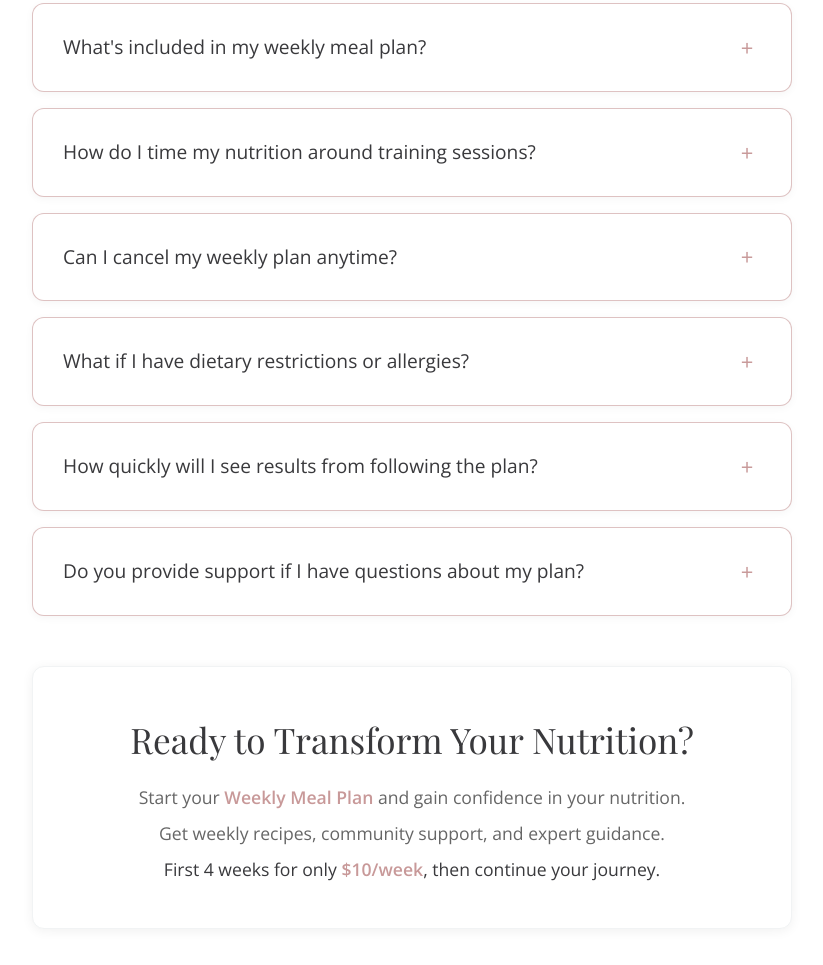
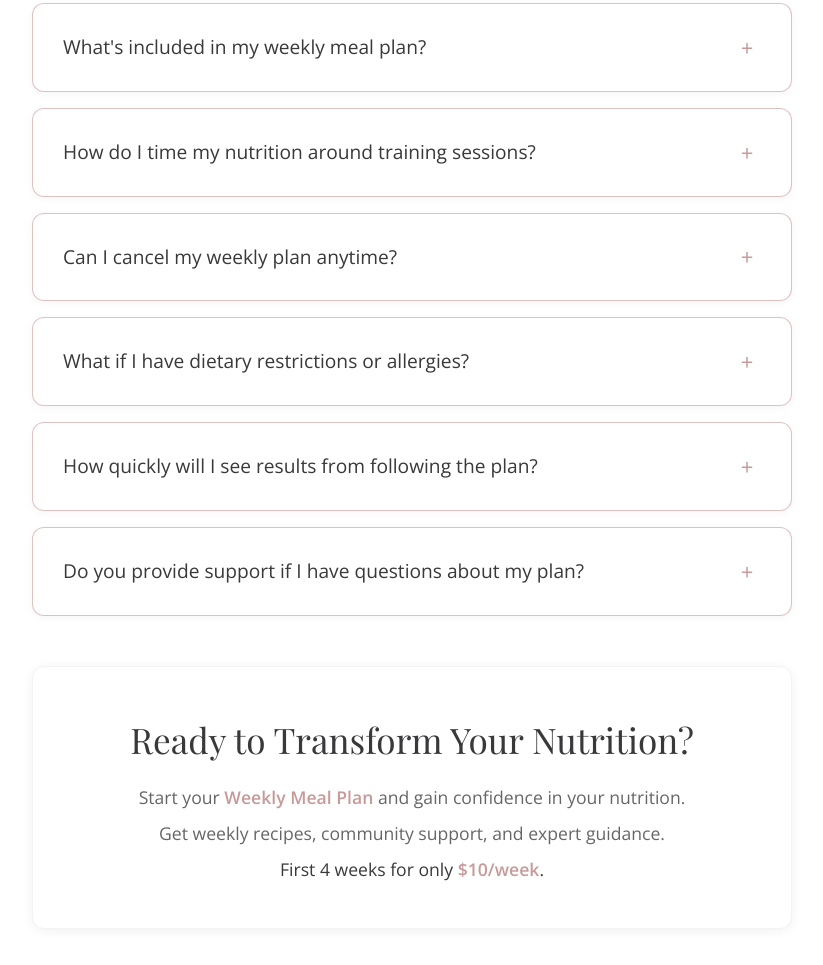
Before and after one commit to rumacfit/Weekly-Meal-Plan, a website: page weekly-meal-plan-website/index.html in a window 1280 px wide. Shown: the part 5668-6633 px from the top of the page, without its empty margins (228-1051 px from the left). Drawn offline with nearby package versions, Linux system fonts and the light colour scheme.

Commit message:
Update index.html

```diff
--- a/weekly-meal-plan-website/index.html
+++ b/weekly-meal-plan-website/index.html
@@ -1575,7 +1575,7 @@
                 <h3 class="final-cta-title">Ready to Transform Your Nutrition?</h3>
                 <p class="final-cta-text">Start your <span class="cta-highlight">Weekly Meal Plan</span> and gain confidence in your nutrition.</p>
                 <p class="final-cta-text">Get weekly recipes, community support, and expert guidance.</p>
-                <p class="final-cta-text">First 4 weeks for only <span class="cta-highlight">$10/week</span>, then continue your journey.</p>
+                <p class="final-cta-text">First 4 weeks for only <span class="cta-highlight">$10/week</span>.</p>
             </div>
         </div>
     </section>
```
